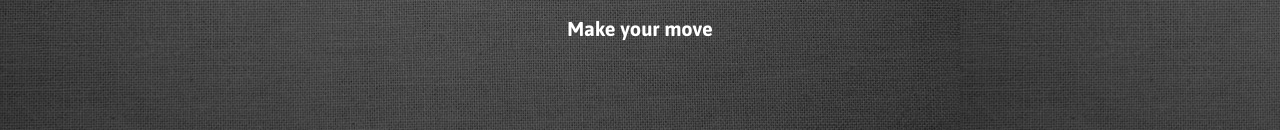
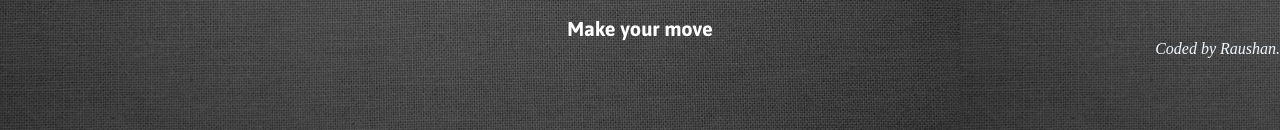
Before and after one commit to raushan606/Rock-Paper-Scissors, a plain HTML site: page index.html in a window 1280 px wide. Shown: the part 433-563 px from the top of the page. Drawn offline with Linux system fonts and the light colour scheme.

Commit message:
added footer

```diff
--- a/index.html
+++ b/index.html
@@ -37,6 +37,9 @@
     </div>
 
     <p id="action-message">Make your move</p>
+    <footer>
+        <p><i>Coded by Raushan.</i></p>
+    </footer>
 
 <script src="app.js"></script>
 
--- a/styles.css
+++ b/styles.css
@@ -116,6 +116,12 @@ header>h1{
     border-radius: 40%;
 }
 
+footer {
+    text-align: right;
+    vertical-align: bottom;
+    color: aliceblue;
+}
+
 .green-glow {
     border: 4px solid #4dcc7d;
     box-shadow: 0 0 10px #31b43a;
```
